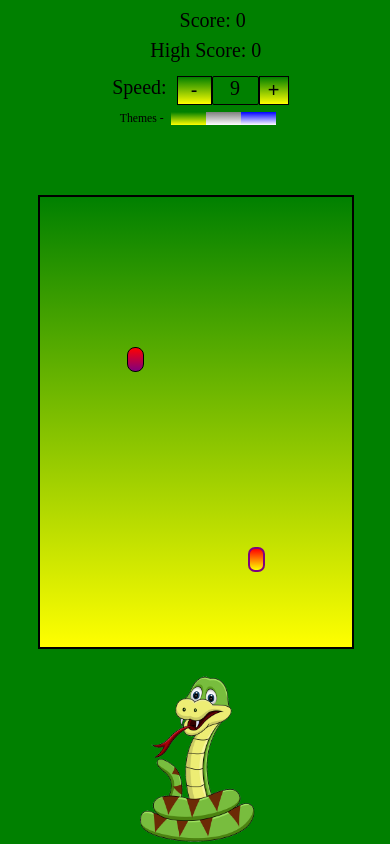
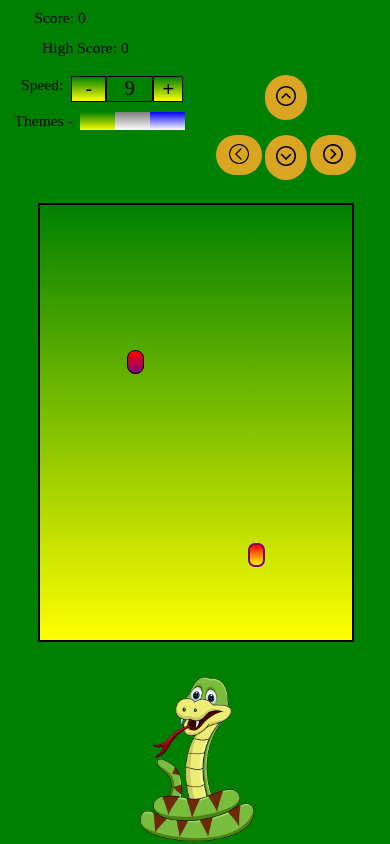
Before and after one commit to bhavya1099/snake-game, a plain HTML site: page index.html in a window 390 px wide. Drawn offline with Linux system fonts and the light colour scheme.

Commit message:
direction buttons for phone

```diff
--- a/css/style.css
+++ b/css/style.css
@@ -178,22 +178,30 @@
 @media screen and (max-width: 670px) {
   #board {
     width: 80%; /* Use full width for smaller screens */
-    height: 450px;
+    height: 435px;
     position: relative;
     left: 1px;
   }
   #themeBox {
-    right: 18%; /* Adjust positioning for smaller screens */
-    font-size: 3vmin; /* Larger font for better readability on smaller devices */
+    right: 45%; /* Adjust positioning for smaller screens */
+    font-size: 4vmin; /* Larger font for better readability on smaller devices */
+  }
+  #speedText {
+    height: 24px;
   }
   #scoreBox {
-    right: 37%;
+    right: 78%;
+    font-size: 4vmin;
   }
   #hiscoreBox {
-    right: 33%;
+    right: 67%;
+    font-size: 4vmin;
   }
   #speedBox {
-    right: 26%;
+    right: 53%;
+  }
+  #speedLabel {
+    font-size: 4vmin;
   }
 
   .body {
@@ -203,6 +211,12 @@
     min-height: 100vh;
     background-size: 40vw 20vh;
     background-repeat: no-repeat;
+  }
+  .direction {
+    height: 105px;
+    position: absolute;
+    top: 75px !important;
+    right: 34px !important;
   }
 }
 @media screen and (min-width: 670px) and (max-width: 1154px) {
@@ -221,4 +235,56 @@
     background-size: 40vw 20vh;
     background-repeat: no-repeat;
   }
+  .direction {
+    height: 105px;
+    position: absolute;
+    bottom: 153px !important;
+    right: 100px !important;
+  }
 }
+.direction {
+  display: flex;
+  flex-direction: column;
+  justify-content: space-between;
+  height: 105px;
+  position: absolute;
+  top: 170px;
+  right: 400px;
+}
+.leftRight {
+  display: flex;
+  flex-direction: row;
+  justify-content: space-between;
+  width: 140px;
+}
+
+.up {
+  display: flex;
+  flex-direction: row;
+  justify-content: center;
+}
+
+#upArrow,
+#downArrow {
+  background: goldenrod;
+  border-radius: 58px;
+  border: none;
+  width: 42px;
+  height: 45px;
+}
+
+#leftArrow {
+  background: goldenrod;
+  border-radius: 83px;
+  border: none;
+  width: 46px;
+  height: 40px;
+}
+
+#rightArrow {
+  background: goldenrod;
+  border-radius: 73px;
+  border: none;
+  width: 46px;
+  height: 40px;
+}
--- a/index.html
+++ b/index.html
@@ -9,6 +9,16 @@
   </head>
   <body>
     <div class="body">
+      <div class="direction">
+        <div class="up">
+        <button id="upArrow" ><img src="./assets/up-arrow.png" style="width:20px;"/></button>
+      </div>
+        <div class="leftRight">
+        <button id="leftArrow"><img src="./assets/left-arrow.png" style="width:20px;"/></button>
+        <button id="downArrow"><img src="./assets/chevron.png" style="width:20px;"/></button>
+        <button id="rightArrow"><img src="./assets/next.png" style="width:20px;"/></button>
+      </div>
+      </div>
         <div id="scoreBox">Score: 0</div>
         <div id="hiscoreBox">High Score: 0</div>
         <div id="speedBox">
--- a/js/index.js
+++ b/js/index.js
@@ -144,6 +144,31 @@ window.addEventListener("keydown", (e) => {
   }
 });
 
+const upDir = document.getElementById("upArrow");
+const downDir = document.getElementById("downArrow");
+const leftDir = document.getElementById("leftArrow");
+const rightDir = document.getElementById("rightArrow");
+
+upDir.addEventListener("click", () => {
+  inputDir.x = 0;
+  inputDir.y = -1;
+});
+
+downDir.addEventListener("click", () => {
+  inputDir.x = 0;
+  inputDir.y = 1;
+});
+
+leftDir.addEventListener("click", () => {
+  inputDir.x = -1;
+  inputDir.y = 0;
+});
+
+rightDir.addEventListener("click", () => {
+  inputDir.x = 1;
+  inputDir.y = 0;
+});
+
 const buttonInc = document.getElementById("increament");
 const buttonDec = document.getElementById("decreament");
 
```
Also changed, not shown: assets/chevron.png (added), assets/left-arrow.png (added), assets/next.png (added), assets/up-arrow.png (added).
